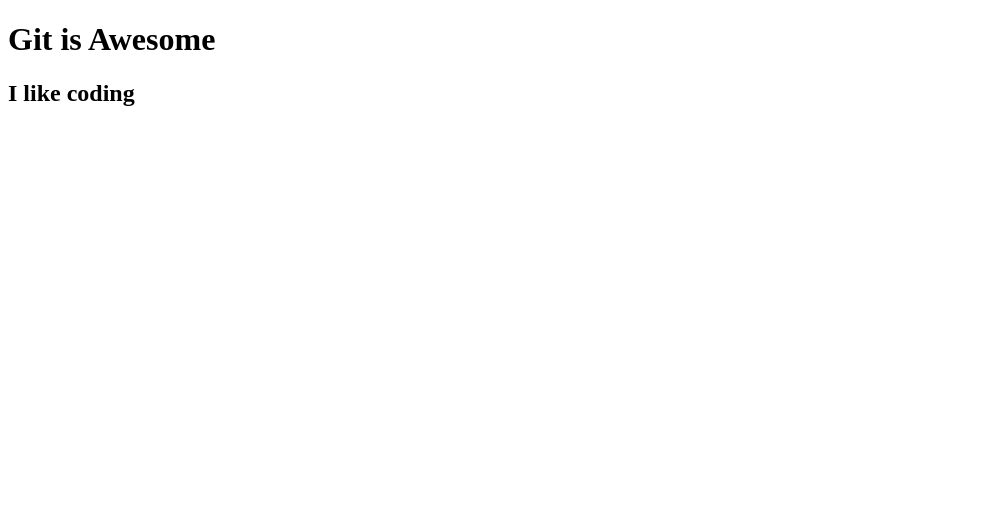
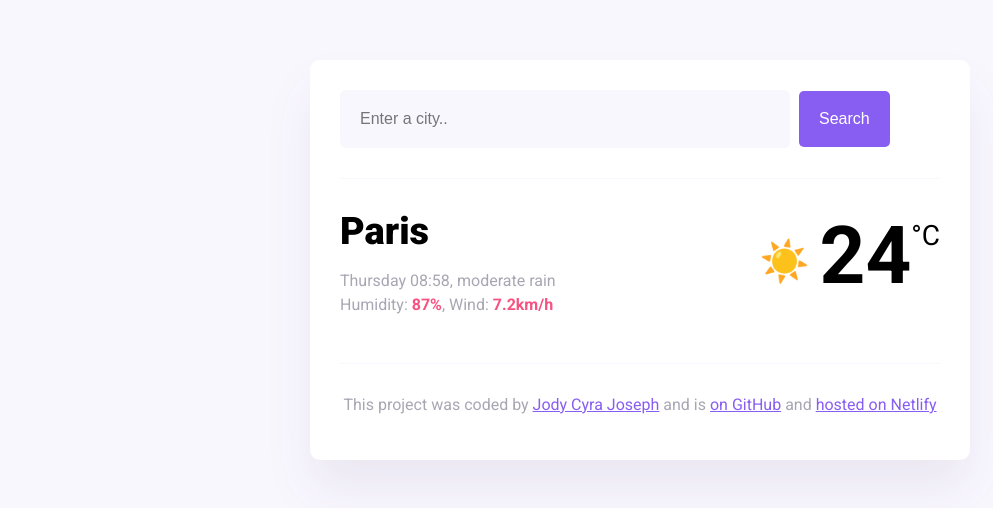
Before and after one commit to missjodycyrajoseph/Git-Push, a plain HTML site: page index.html in a window 1280 px wide. Shown: the whole page, without its empty margins (0-993 px from the left). Drawn offline with nearby package versions, Linux system fonts and the light colour scheme.

Commit message:
Created a new page( weather app)

```diff
--- a/index.html
+++ b/index.html
@@ -1,12 +1,58 @@
 <!DOCTYPE html>
 <html lang="en">
-<head>
-    <meta charset="UTF-8">
-    <meta name="viewport" content="width=>, initial-scale=1.0">
-    <title>Jody's website</title>
-</head>
-<body>
-    <h1>Git is Awesome</h1>
-    <h2>I like coding</h2>
-</body>
+  <head>
+    <meta charset="UTF-8" />
+    <meta name="viewport" content="width=device-width, initial-scale=1.0" />
+    <link rel="preconnect" href="https://fonts.googleapis.com" />
+    <link rel="preconnect" href="https://fonts.gstatic.com" crossorigin />
+    <link
+      href="https://fonts.googleapis.com/css2?family=Roboto:ital,wght@0,100;0,400;0,500;0,700;0,900;1,100;1,300;1,400;1,500;1,700;1,900&display=swap"
+      rel="stylesheet"
+    />
+    <script src="https://cdn.jsdelivr.net/npm/axios@1.1.2/dist/axios.min.js"></script>
+    <link rel="stylesheet" href="src/styles.css" />
+    <title>My weather application</title>
+  </head>
+  <body>
+    <div class="weather-app">
+      <header>
+        <form id="search-form">
+          <input
+            type="search"
+            placeholder="Enter a city.."
+            required
+            class="search-input"
+            id="search-input"
+          />
+          <input type="submit" value="Search" class="search-button" />
+        </form>
+      </header>
+      <main>
+        <div class="current-weather">
+          <div>
+            <h1 class="current-city" id="current-city">Paris</h1>
+            <p class="current-details">
+              <span id="current-date"></span>, moderate rain <br />
+              Humidity: <strong>87%</strong>, Wind: <strong>7.2km/h</strong>
+            </p>
+          </div>
+          <div class="current-temperature">
+            <span class="current-temperature-icon">☀️</span
+            ><span class="current-temperature-value" id="current-temperature"
+              >24</span
+            ><span class="current-temperature-unit">°C</span>
+          </div>
+        </div>
+      </main>
+      <footer>
+        <p>
+          This project was coded by
+          <a href="#" target="_blank">Jody Cyra Joseph</a> and is
+          <a href="#" target="_blank"> on GitHub</a> and
+          <a href="#" target="_blank">hosted on Netlify</a>
+        </p>
+      </footer>
+    </div>
+  </body>
+  <script src="src/index.js"></script>
 </html>
--- /dev/null
+++ b/src/index.js
@@ -0,0 +1,53 @@
+function displayTemperature(response) {
+    let temperatureElement = document.querySelector("#current-temperature");
+    let temperature = Math.round(response.data.temperature.current);
+    let cityElement = document.querySelector("#current-city");
+    cityElement.innerHTML = response.data.city;
+    temperatureElement.innerHTML = temperature;
+  }
+
+  function search(event) {
+    event.preventDefault();
+    let searchInputElement = document.querySelector("#search-input");
+    let city = searchInputElement.value;
+
+    let apiKey = "0f6ac69f04fo38422b8a8eb00f3799et";
+    let apiUrl = `https://api.shecodes.io/weather/v1/current?query=${city}&key=${apiKey}&units=metric`;
+
+    axios.get(apiUrl).then(displayTemperature);
+  }
+
+  function formatDate(date) {
+    let minutes = date.getMinutes();
+    let hours = date.getHours();
+    let day = date.getDay();
+
+    if (minutes < 10) {
+      minutes = `0${minutes}`;
+    }
+
+    if (hours < 10) {
+      hours = `0${hours}`;
+    }
+
+    let days = [
+      "Sunday",
+      "Monday",
+      "Tuesday",
+      "Wednesday",
+      "Thursday",
+      "Friday",
+      "Saturday"
+    ];
+
+    let formattedDay = days[day];
+    return `${formattedDay} ${hours}:${minutes}`;
+  }
+
+  let searchForm = document.querySelector("#search-form");
+  searchForm.addEventListener("submit", search);
+
+  let currentDateELement = document.querySelector("#current-date");
+  let currentDate = new Date();
+
+  currentDateELement.innerHTML = formatDate(currentDate);
--- /dev/null
+++ b/src/styles.css
@@ -0,0 +1,98 @@
+body {
+    background: #f9f7fe;
+    font-family: "Roboto", sans-serif;
+  }
+
+  a {
+    color: #885df1;
+  }
+
+  .weather-app {
+    background: white;
+    max-width: 600px;
+    margin: 60px auto;
+    padding: 30px;
+    border-radius: 10px;
+    box-shadow: 0 30px 50px rgba(65, 50, 100, 0.08);
+  }
+
+  header {
+    border-bottom: 1px solid #f9f7fe;
+    padding-bottom: 30px;
+  }
+
+  .search-input {
+    background-color: #f9f7fe;
+    border: none;
+    color: rgba(39, 33, 66, 0.4);
+    font-size: 16px;
+    padding: 20px;
+    width: 75%;
+    border-radius: 6px;
+  }
+
+  .search-button {
+    margin-left: 5px;
+    font-size: 16px;
+    background-color: #885df1;
+    color: white;
+    border: none;
+    padding: 20px;
+    line-height: 1;
+    border-radius: 5px;
+  }
+
+  main {
+    padding: 30px 0;
+  }
+
+  .current-temperature {
+    font-size: 48px;
+  }
+
+  .current-weather {
+    display: flex;
+    justify-content: space-between;
+  }
+
+  .current-city {
+    font-size: 38px;
+    font-weight: 900;
+    margin: 0;
+  }
+  .current-details {
+    color: rgba(39, 33, 66, 0.4);
+    font-size: 16px;
+    font-weight: 400;
+    line-height: 24px;
+  }
+
+  .current-details strong {
+    color: #f65282;
+  }
+
+  .current-temperature-icon {
+    position: relative;
+    top: -8px;
+    font-size: 40px;
+    margin-right: 10px;
+  }
+
+  .current-temperature-value {
+    font-size: 80px;
+    font-weight: bold;
+  }
+
+  .current-temperature-unit {
+    font-size: 28px;
+    position: relative;
+    top: -38px;
+  }
+
+  footer {
+    border-top: 1px solid #f9f7fe;
+    text-align: center;
+    padding-top: 15px;
+
+    color: rgba(39, 33, 66, 0.4);
+  }
```
